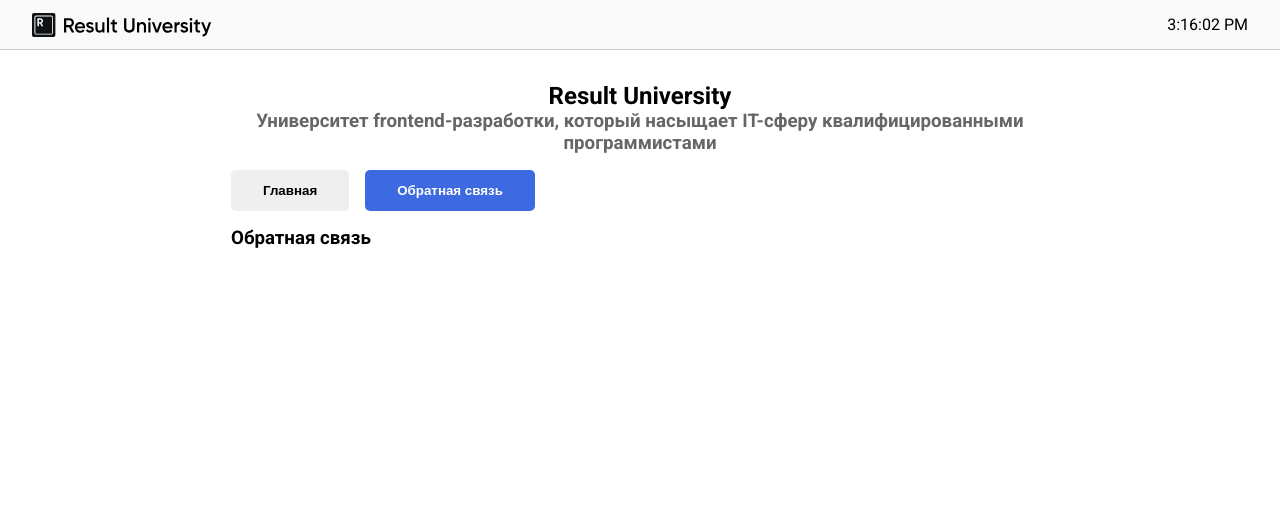
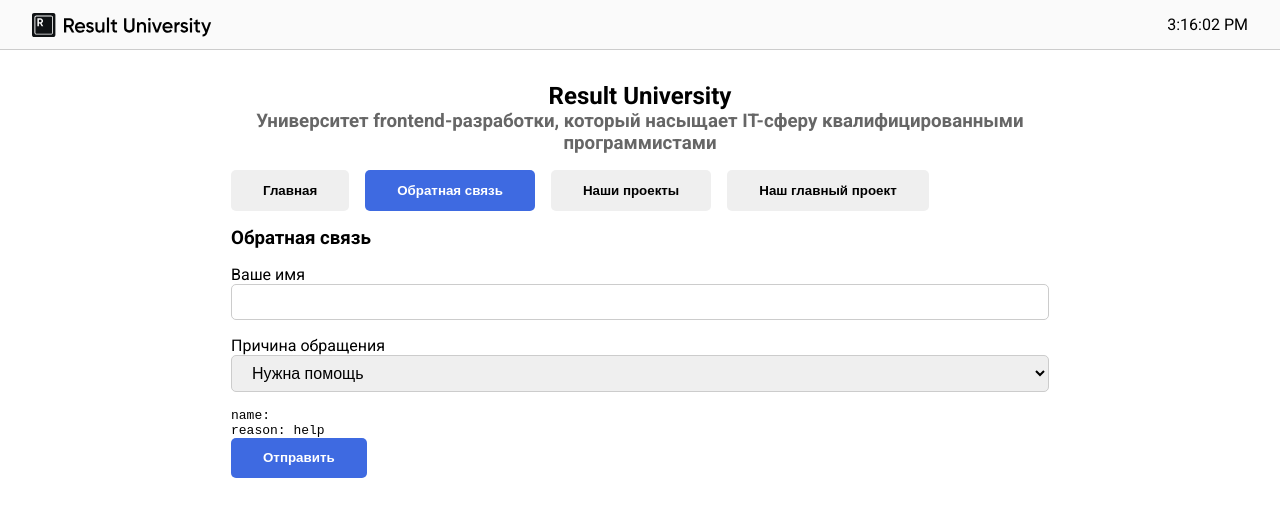
Before and after one commit to ArtyemDor/minin-free-course, a React (Vite) app: page / in a window 1280 px wide. Shown: the top 516 px of the page. Built offline with nearby package versions, Linux system fonts and the light colour scheme.

Commit message:
add form

```diff
--- a/package.json
+++ b/package.json
@@ -11,7 +11,8 @@
   },
   "dependencies": {
     "react": "^18.2.0",
-    "react-dom": "^18.2.0"
+    "react-dom": "^18.2.0",
+    "styled-components": "^6.1.8"
   },
   "devDependencies": {
     "@types/react": "^18.2.37",
--- a/src/App.jsx
+++ b/src/App.jsx
@@ -1,9 +1,11 @@
-import Header from './components/Header'
+import Header from './components/Header/Header'
 import TeachingSection from './components/TeachingSection'
 import DifferencesSection from './components/DifferencesSection'
 import IntroSection from './components/IntroSection'
 import TabsSection from './components/TabsSection'
 import FeedBackSection from './components/FeedBackSection'
+import OurMainProject from './components/OurMainProject'
+import Projects from './components/Projects'
 import { useState } from 'react'
 
 export default function App() {
@@ -25,6 +27,8 @@ export default function App() {
         )}
 
         {tab === 'feedback' && <FeedBackSection />}
+        {tab === 'projects' && <Projects />}
+        {tab === 'mainproject' && <OurMainProject />}
       </main>
     </>
   )
--- a/src/components/Button/Button.jsx
+++ b/src/components/Button/Button.jsx
@@ -1,8 +1,13 @@
-import './Button.css'
+import classes from './Button.module.css'
 
-const Button = ({ children, onClick, isActive }) => {
+const Button = ({ children, isActive, ...props }) => {
   return (
-    <button className={isActive ? 'button active' : 'button'} onClick={onClick}>
+    <button
+      {...props}
+      className={
+        isActive ? `${classes.button} ${classes.active}` : `${classes.button}`
+      }
+    >
       {children}
     </button>
   )
--- a/src/components/FeedBackSection.jsx
+++ b/src/components/FeedBackSection.jsx
@@ -1,7 +1,52 @@
+import { useState } from 'react'
+import Button from './Button/Button'
+
 const FeedBackSection = () => {
+  const [name, setName] = useState('')
+  const [hasError, setHasError] = useState(false)
+  const [reason, setReason] = useState('help')
+
+  function handleNameChange(e) {
+    setName(e.target.value)
+    setHasError(e.target.value.trim().length === 0)
+  }
+
   return (
     <section>
       <h3>Обратная связь</h3>
+      <form>
+        <label htmlFor="name">Ваше имя</label>
+        <input
+          style={{ border: hasError ? '1px solid red' : null }}
+          className="control"
+          type="text"
+          id="name"
+          value={name}
+          onChange={handleNameChange}
+        />
+
+        <label htmlFor="reason">Причина обращения</label>
+        <select
+          id="reason"
+          className="control"
+          value={reason}
+          onChange={(e) => setReason(e.target.value)}
+        >
+          <option value="error">Ошибка</option>
+          <option value="help">Нужна помощь</option>
+          <option value="suggest">Предложение</option>
+        </select>
+
+        <pre>
+          name: {name}
+          <br />
+          reason: {reason}
+        </pre>
+
+        <Button disabled={hasError} isActive={!hasError}>
+          Отправить
+        </Button>
+      </form>
     </section>
   )
 }
--- a/src/components/Header.jsx
+++ /dev/null
@@ -1,15 +0,0 @@
-import { useState } from 'react'
-import logo from '../logo-name.svg'
-
-export default function Header() {
-  const [now, setNow] = useState(new Date())
-
-  setInterval(() => setNow(new Date()), 1000)
-
-  return (
-    <header>
-      <img src={logo} alt="Result" />
-      <span>{now.toLocaleTimeString()}</span>
-    </header>
-  )
-}
--- /dev/null
+++ b/src/components/Header/Header.css
@@ -0,0 +1,2 @@
+/* header {
+} */
--- /dev/null
+++ b/src/components/Header/Header.jsx
@@ -0,0 +1,27 @@
+import { useState } from 'react'
+import logo from '../../logo-name.svg'
+// import './Header.css'
+import { styled } from 'styled-components'
+
+const HeaderContainer = styled.header`
+  height: 50px;
+  display: flex;
+  align-items: center;
+  justify-content: space-between;
+  border-bottom: 1px solid #ccc;
+  padding: 0 2rem;
+  background: #fafafa;
+`
+
+export default function Header() {
+  const [now, setNow] = useState(new Date())
+
+  setInterval(() => setNow(new Date()), 1000)
+
+  return (
+    <HeaderContainer>
+      <img src={logo} alt="Result" />
+      <span>{now.toLocaleTimeString()}</span>
+    </HeaderContainer>
+  )
+}
--- /dev/null
+++ b/src/components/OurMainProject.jsx
@@ -0,0 +1,5 @@
+const OurMainProject = () => {
+  return <section>Это наш главный прокт со сбербанком</section>
+}
+
+export default OurMainProject
--- /dev/null
+++ b/src/components/Projects.jsx
@@ -0,0 +1,10 @@
+const Projects = () => {
+  return (
+    <section>
+      <h3>Наши проекты</h3>
+      <div>Тут перечень проектов</div>
+    </section>
+  )
+}
+
+export default Projects
--- a/src/components/TabsSection.jsx
+++ b/src/components/TabsSection.jsx
@@ -12,6 +12,18 @@ export default function TabsSection({ active, onChange }) {
       >
         Обратная связь
       </Button>
+      <Button
+        isActive={active === 'projects'}
+        onClick={() => onChange('projects')}
+      >
+        Наши проекты
+      </Button>
+      <Button
+        isActive={active === 'mainproject'}
+        onClick={() => onChange('mainproject')}
+      >
+        Наш главный проект
+      </Button>
     </section>
   )
 }
--- a/src/index.css
+++ b/src/index.css
@@ -8,16 +8,6 @@
 
 body {
   font-family: 'Roboto', sans-serif;
-}
-
-header {
-  height: 50px;
-  display: flex;
-  align-items: center;
-  justify-content: space-between;
-  border-bottom: 1px solid #ccc;
-  padding: 0 2rem;
-  background: #fafafa;
 }
 
 main {
@@ -50,3 +40,12 @@ p {
 .centered {
   text-align: center;
 }
+
+.control {
+  border: 1px solid #ccc;
+  border-radius: 5px;
+  padding: 0.5rem 1rem;
+  width: 100%;
+  margin-bottom: 1rem;
+  font-size: 1rem;
+}
```
Also changed, not shown: src/components/Button/Button.module.css (renamed from src/components/Button/Button.css), 1 other file (tests, documents, lock files or other folders).
